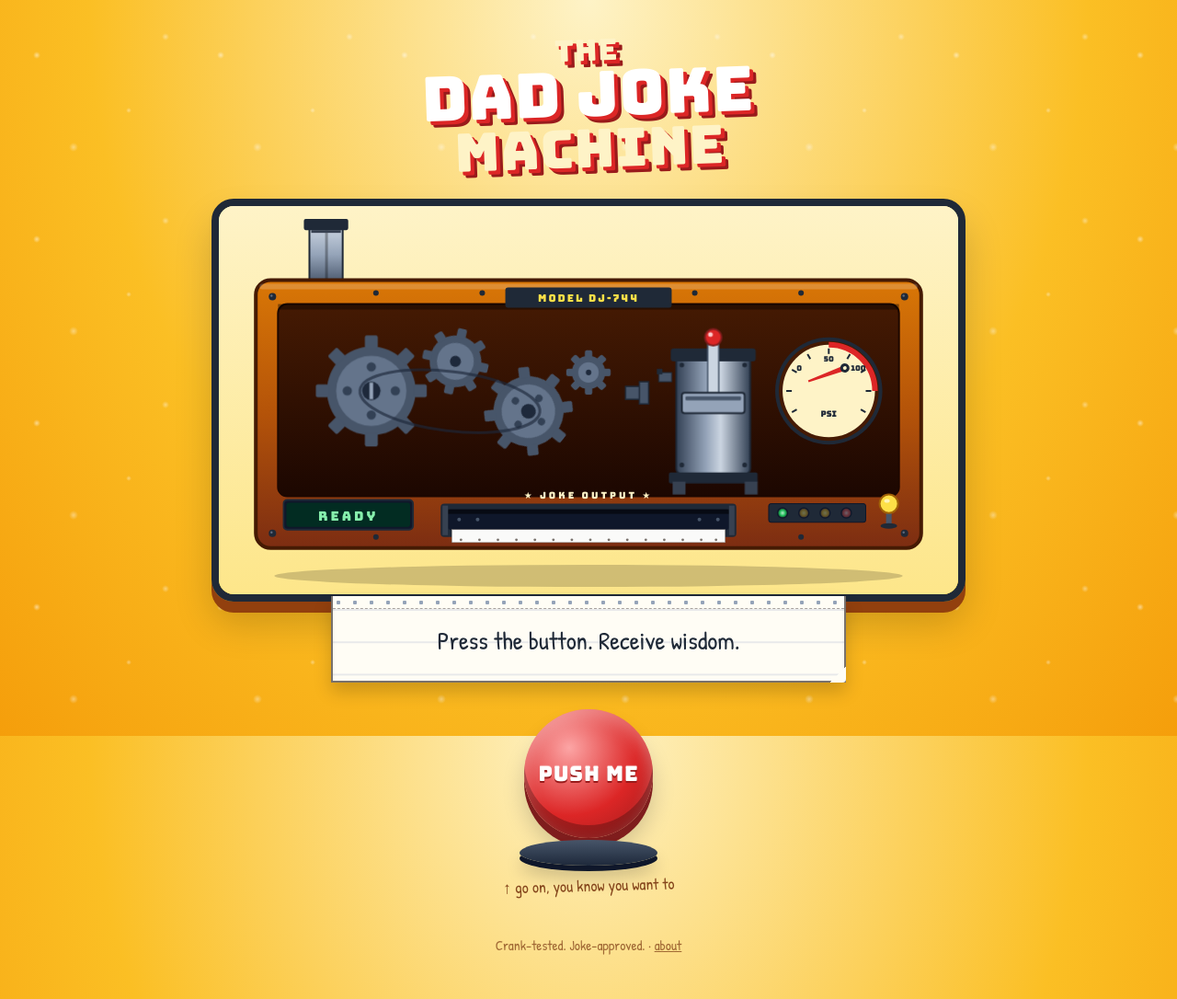
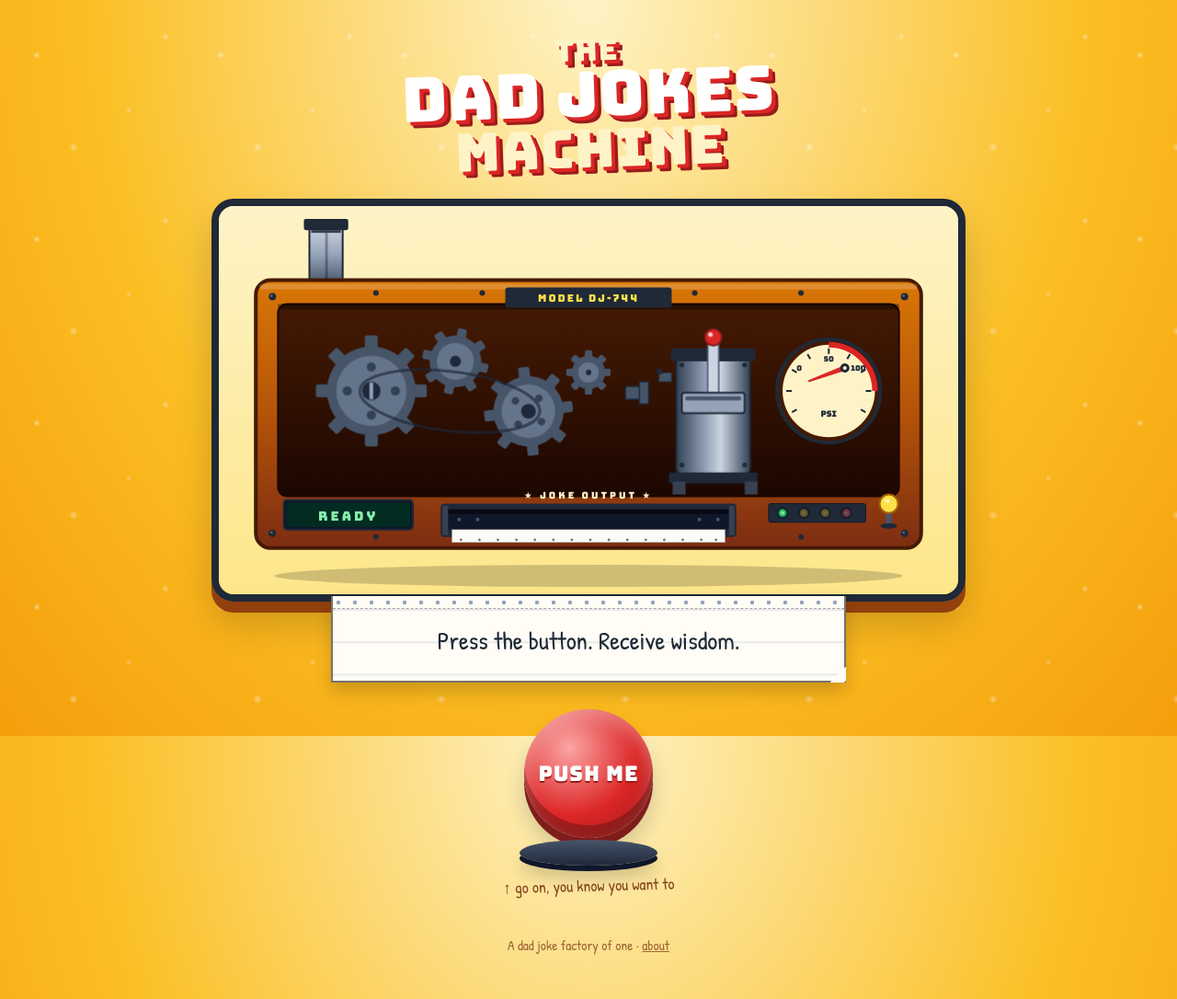
Before and after one commit to GatorSF404/dad-joke-machine, a plain HTML site: page frontend/index.html in a window 1280 px wide. Shown: the whole page at 92% size. Drawn offline with Linux system fonts and the light colour scheme; no server answers.

Commit message:
Title now plural (Dad Jokes Machine) to match domain; footer copy update
- Browser tab title, on-page h1, and about-modal header all updated to
  'The Dad Jokes Machine' so the displayed name matches dadjokesmachine.com.
- Footer copy updated to 'A dad joke factory of one'.

Co-Authored-By: Claude Opus 4.7 (1M context) <noreply@anthropic.com>

```diff
--- a/frontend/app.js
+++ b/frontend/app.js
@@ -225,7 +225,7 @@
       modal.className = 'about-modal open';
       modal.innerHTML = `
         <div class="about-modal-inner">
-          <h2>The Dad Joke Machine</h2>
+          <h2>The Dad Jokes Machine</h2>
           <p>A wholly unnecessary contraption that delivers dad jokes via a fictional steam-powered process.</p>
           <p style="font-size:0.95rem;opacity:0.8;">Jokes sourced from <a href="https://icanhazdadjoke.com" target="_blank" rel="noopener">icanhazdadjoke.com</a>. Rendered fresh. Reheated on demand.</p>
           <button type="button" id="aboutClose">Close</button>
--- a/frontend/index.html
+++ b/frontend/index.html
@@ -4,7 +4,7 @@
   <meta charset="utf-8" />
   <meta name="viewport" content="width=device-width,initial-scale=1" />
   <meta name="description" content="Push the button. The machine groans. A dad joke is born." />
-  <title>The Dad Joke Machine</title>
+  <title>The Dad Jokes Machine</title>
   <!-- API URL: update this after deploying the backend Web Service on Render -->
   <meta name="api-base" content="https://dad-joke-machine-api.onrender.com" />
   <link rel="preconnect" href="https://fonts.googleapis.com">
@@ -17,7 +17,7 @@
   <main class="stage">
     <h1 class="title">
       <span class="title-the">The</span>
-      <span class="title-dad">Dad&nbsp;Joke</span>
+      <span class="title-dad">Dad&nbsp;Jokes</span>
       <span class="title-machine">Machine</span>
     </h1>
 
@@ -396,7 +396,7 @@
     </div>
 
     <footer class="footer">
-      <span>Crank-tested. Joke-approved. ·</span>
+      <span>A dad joke factory of one ·</span>
       <a href="#" id="aboutLink">about</a>
     </footer>
   </main>
```
